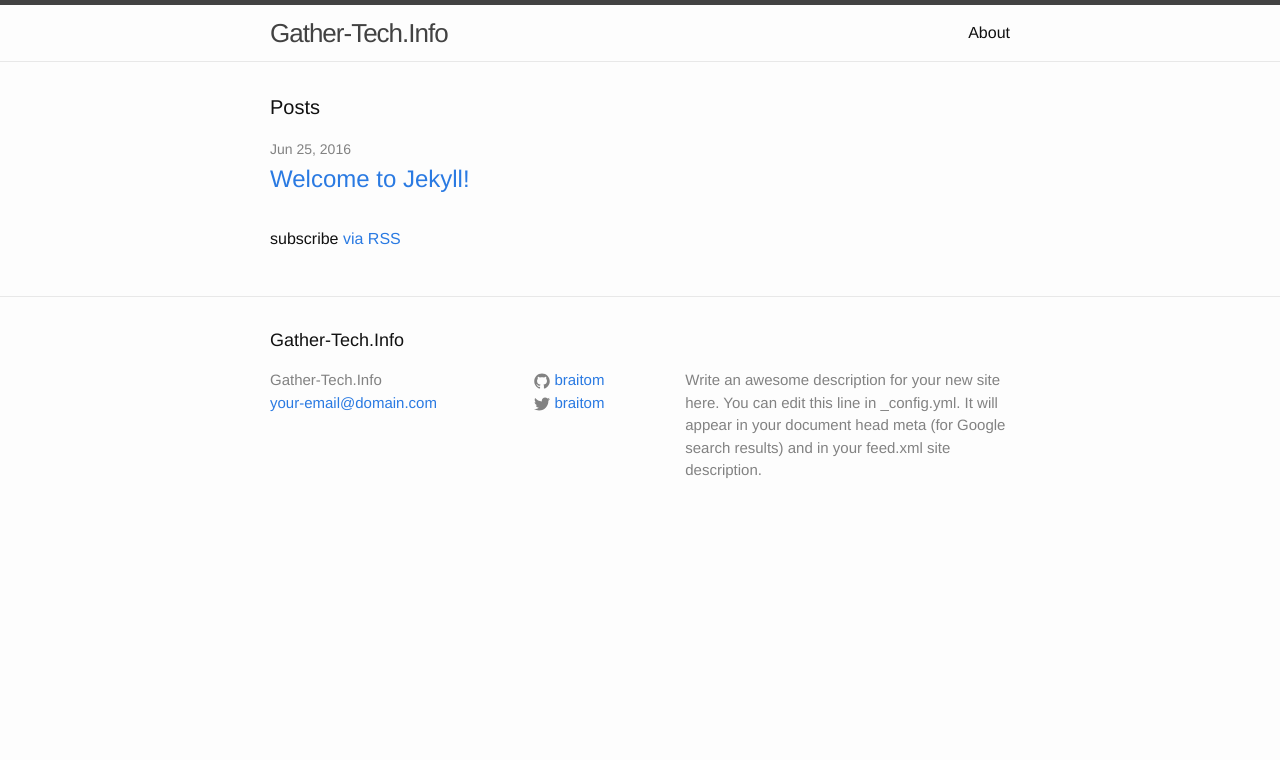
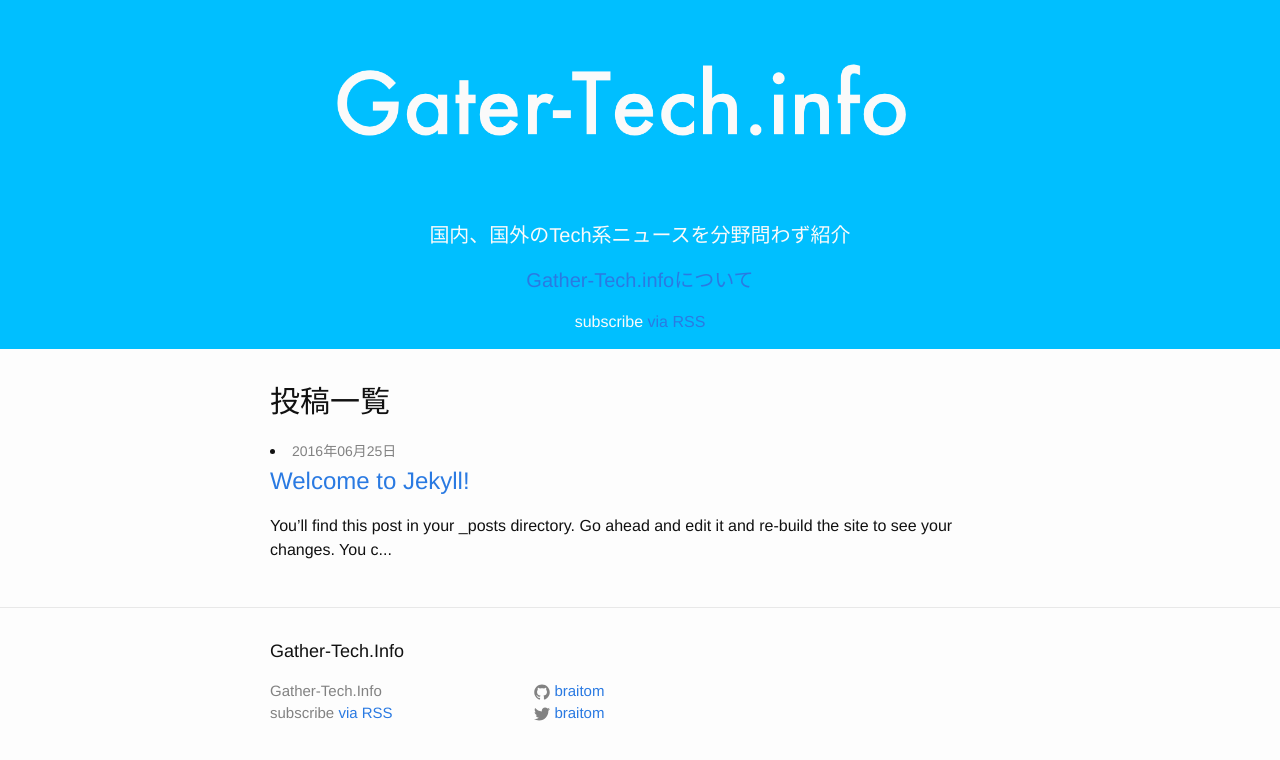
Before and after one commit to Gather-Tech/Gather-Tech.github.io, a Jekyll site: the page built from index.html, in a window 1280 px wide. Shown: the top 760 px of the page. Built offline with Jekyll 4.4.1, drawn with Linux system fonts in a browser that asks for light colours; the list of posts is cut into pages by our own code.

Commit message:
modify header and footer.

```diff
--- a/_config.yml
+++ b/_config.yml
@@ -8,14 +8,13 @@
 # Site settings
 title: Gather-Tech.Info
 email: your-email@domain.com
-description: > # this means to ignore newlines until "baseurl:"
-  Write an awesome description for your new site here. You can edit this
-  line in _config.yml. It will appear in your document head meta (for
-  Google search results) and in your feed.xml site description.
+description: 国内、国外のTech系ニュースを分野問わず紹介
 baseurl: "" # the subpath of your site, e.g. /blog
-url: "http://yourdomain.com" # the base hostname & protocol for your site
+url: "https://gather-tech.info/" # the base hostname & protocol for your site
 twitter_username: braitom
 github_username:  braitom
 
+paginate: 5
+
 # Build settings
 markdown: kramdown
--- a/_includes/footer.html
+++ b/_includes/footer.html
@@ -8,7 +8,7 @@
       <div class="footer-col footer-col-1">
         <ul class="contact-list">
           <li>{{ site.title }}</li>
-          <li><a href="mailto:{{ site.email }}">{{ site.email }}</a></li>
+          <li>subscribe <a href="{{ "/feed.xml" | prepend: site.baseurl }}">via RSS</a></li>
         </ul>
       </div>
 
@@ -28,9 +28,9 @@
         </ul>
       </div>
 
-      <div class="footer-col footer-col-3">
+      <!-- <div class="footer-col footer-col-3">
         <p>{{ site.description }}</p>
-      </div>
+      </div> -->
     </div>
 
   </div>
--- a/_includes/header.html
+++ b/_includes/header.html
@@ -2,9 +2,15 @@
 
   <div class="wrapper">
 
-    <a class="site-title" href="{{ site.baseurl }}/">{{ site.title }}</a>
-
-    <nav class="site-nav">
+    <!-- <a class="site-title" href="{{ site.baseurl }}/">{{ site.title }}</a> -->
+    <a class="site-title" href="{{ site.baseurl }}/">
+      <img alt="Gather-Tech.info" src="/img/logo.png"></a>
+    <div>
+    <p class="site-description">{{ site.description }}</p>
+    <p class="site-description"><a href="{{ "/about" }}">Gather-Tech.infoについて</a></p>
+    <p class="rss-subscribe">subscribe <a href="{{ "/feed.xml" | prepend: site.baseurl }}">via RSS</a></p>
+  </div>
+    <!-- <nav class="site-nav">
       <a href="#" class="menu-icon">
         <svg viewBox="0 0 18 15">
           <path fill="#424242" d="M18,1.484c0,0.82-0.665,1.484-1.484,1.484H1.484C0.665,2.969,0,2.304,0,1.484l0,0C0,0.665,0.665,0,1.484,0 h15.031C17.335,0,18,0.665,18,1.484L18,1.484z"/>
@@ -20,7 +26,7 @@
           {% endif %}
         {% endfor %}
       </div>
-    </nav>
+    </nav> -->
 
   </div>
 
--- a/_sass/_layout.scss
+++ b/_sass/_layout.scss
@@ -2,26 +2,35 @@
  * Site header
  */
 .site-header {
-    border-top: 5px solid $grey-color-dark;
-    border-bottom: 1px solid $grey-color-light;
+    // border-top: 5px solid $grey-color-dark;
+    // border-bottom: 1px solid $grey-color-light;
     min-height: 56px;
+    background-color: #00BFFF;
+    max-height: 400px;
 
     // Positioning context for the mobile navigation icon
     position: relative;
 }
 
+.rss-subscribe {
+  text-align: center;
+  color: #fafafa;
+}
+
 .site-title {
-    font-size: 26px;
-    font-weight: 300;
-    line-height: 56px;
-    letter-spacing: -1px;
     margin-bottom: 0;
     float: left;
 
     &,
     &:visited {
-        color: $grey-color-dark;
+        color: #fafafa;
     }
+}
+
+.site-description {
+  text-align: center;
+  color: #fafafa;
+  font-size: 20px;
 }
 
 .site-nav {
@@ -172,7 +181,7 @@
 }
 
 .page-heading {
-    font-size: 20px;
+    font-size: 30px;
 }
 
 .post-list {
@@ -240,3 +249,7 @@
         }
     }
 }
+
+.pagination-div {
+  text-align: center;
+}
--- a/index.html
+++ b/index.html
@@ -4,20 +4,42 @@
 
 <div class="home">
 
-  <h1 class="page-heading">Posts</h1>
+  <h1 class="page-heading">投稿一覧</h1>
 
-  <ul class="post-list">
-    {% for post in site.posts %}
+  {% for post in paginator.posts %}
+  <!-- <article>
+    <p class="date">{{ post.date | date: "%Y年%m月%d日" }}</p>
+    <h1><a href="{{ post.url }}">{{ post.title }}</a></h1>
+    {{ post.content }}
+  </article> -->
   <li>
-        <span class="post-meta">{{ post.date | date: "%b %-d, %Y" }}</span>
+    <span class="post-meta">{{ post.date | date: "%Y年%m月%d日" }}</span>
 
     <h2>
       <a class="post-link" href="{{ post.url | prepend: site.baseurl }}">{{ post.title }}</a>
     </h2>
+    <p>{{ post.content | markdownify | strip_html  | truncate: 120}}</p>
+
   </li>
   {% endfor %}
-  </ul>
 
-  <p class="rss-subscribe">subscribe <a href="{{ "/feed.xml" | prepend: site.baseurl }}">via RSS</a></p>
+<!-- ページネーションリンク -->
+<nav>
+{% if paginator.total_pages > 1 %}
+<div class="pagination pagination-div">
+  {% if paginator.previous_page %}
+    <a href="{{ paginator.previous_page_path | prepend: site.baseurl | replace: '//', '/' }}">&laquo; 新しい記事へ</a>
+  {% else %}
+    <span></span>
+  {% endif %}
+  <span class="page_number ">Page: {{ paginator.page }} of {{ paginator.total_pages }}</span>
+  {% if paginator.next_page %}
+    <a href="{{ paginator.next_page_path | prepend: site.baseurl | replace: '//', '/' }}">古い記事へ &raquo;</a>
+  {% else %}
+    <span></span>
+  {% endif %}
+</div>
+{% endif %}
+</nav>
 
 </div>
```
Also changed, not shown: about.md (+14 -8 lines), img/logo.png (added). Lines whose indentation alone changed are shown as unchanged.
